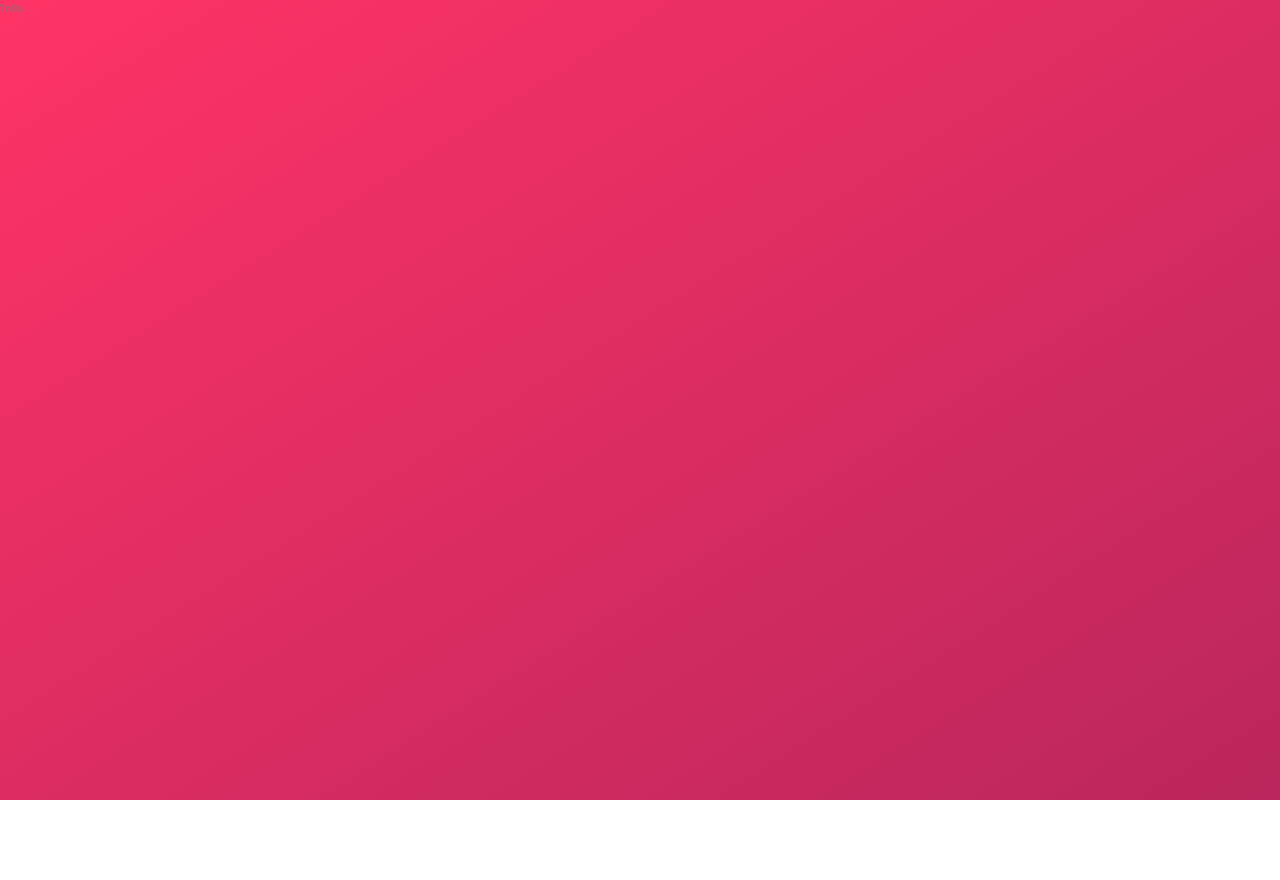
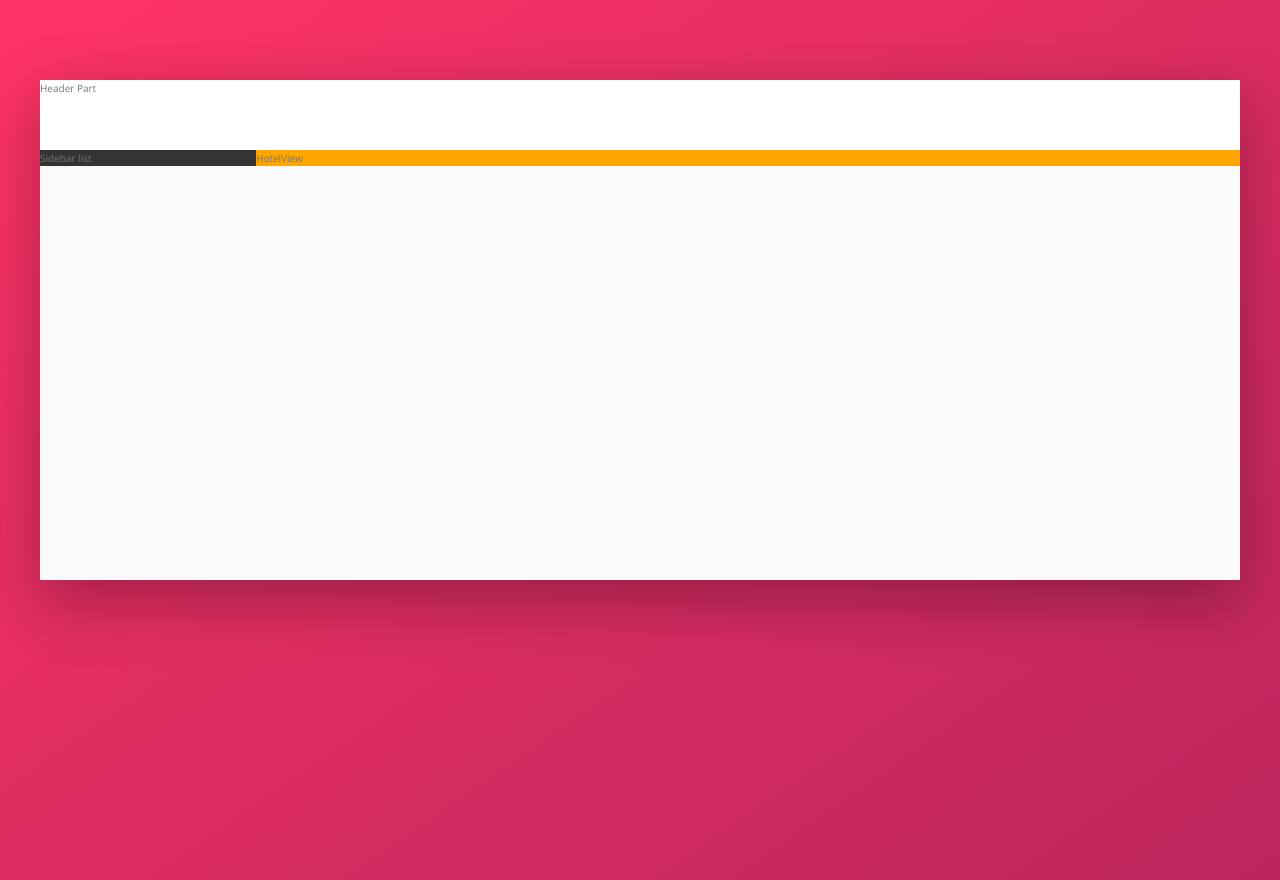
Before and after one commit to abdallah-alaff96/Trillo, a website: page index.html in a window 1280 px wide. Before the commit the page ends 800 px from the top, so only its background shows below. Drawn offline with nearby package versions, Linux system fonts and the light colour scheme.

Commit message:
Start building the layout of the page

```diff
--- a/index.html
+++ b/index.html
@@ -14,6 +14,12 @@
     <title>trillo &mdash; Your all-in-one booking app</title>
   </head>
   <body>
-    Trillo
+    <div class="container">
+      <header class="header">Header Part</header>
+      <div class="content">
+        <nav class="sidebar">Sidebar list</nav>
+        <main class="hotel-view">HotelView</main>
+      </div>
+    </div>
   </body>
 </html>
--- /dev/null
+++ b/sass/_base.scss
@@ -0,0 +1,50 @@
+:root {
+  --color-primary: #eb2f64;
+  --color-primary-light: #ff3366;
+  --color-primary-dark: #ba265d;
+
+  --color-grey-light-1: #faf9f9;
+  --color-grey-light-2: #f4f2f2;
+  --color-grey-light-3: #f0eeee;
+  --color-grey-light-4: #ccc;
+
+  --color-grey-dark-1: #333;
+  --color-grey-dark-2: #777;
+  --color-grey-dark-3: #999;
+
+  --shadow-dark: 0 2rem 6rem rgba(0, 0, 0, 0.3);
+}
+
+* {
+  margin: 0;
+  padding: 0;
+}
+
+*,
+*::before,
+*::after {
+  box-sizing: inherit; // to make everything inherit the border-box in html box-sizing
+}
+
+html {
+  box-sizing: border-box;
+  font-size: 62.5%; // 1rem = 10px, 10px/16px = 62.5%
+}
+
+body {
+  // default body feature
+  font-family: "Open Sans", sans-serif;
+  font-weight: 400;
+  line-height: 1.6;
+  color: var(--color-grey-dark-2);
+
+  // background-image defualt features
+  background-image: linear-gradient(
+    to right bottom,
+    var(--color-primary-light),
+    var(--color-primary-dark)
+  );
+  background-repeat: no-repeat;
+  background-size: cover;
+  min-height: 100vh; // 100vh = 100% of the view port heigh
+}
--- /dev/null
+++ b/sass/_layouts.scss
@@ -0,0 +1,27 @@
+.container {
+  max-width: 120rem;
+  margin: 8rem auto;
+  background-color: var(--color-grey-light-1);
+  box-shadow: var(--shadow-dark);
+  min-height: 50rem;
+}
+
+.header {
+  height: 7rem;
+  background-color: #fff;
+  border-bottom: var(--color-grey-light-2);
+}
+
+.content {
+  display: flex;
+}
+
+.sidebar {
+  background-color: var(--color-grey-dark-1);
+  flex: 0 0 18%;
+}
+
+.hotel-view {
+  background-color: orange;
+  flex: 1;
+}
--- a/sass/main.scss
+++ b/sass/main.scss
@@ -1,48 +1,3 @@
-:root {
-  --color-primary: #eb2f64;
-  --color-primary-light: #ff3366;
-  --color-primary-dark: #ba265d;
-
-  --color-grey-light-1: #faf9f9;
-  --color-grey-light-2: #f4f2f2;
-  --color-grey-light-3: #f0eeee;
-  --color-grey-light-4: #ccc;
-
-  --color-grey-dark-1: #333;
-  --color-grey-dark-2: #777;
-  --color-grey-dark-3: #999;
-}
-
-* {
-  margin: 0;
-  padding: 0;
-}
-
-*,
-*::before,
-*::after {
-  box-sizing: inherit; // to make everything inherit the border-box in html box-sizing
-}
-
-html {
-  box-sizing: border-box;
-  font-size: 62.5%; // 1rem =10px, 10px/16px = 62.5%
-}
-
-body {
-  // default body feature
-  font-family: "Open Sans", sans-serif;
-  font-weight: 400;
-  line-height: 1.6;
-  color: var(--color-grey-dark-2);
-
-  // background-image defualt features
-  background-image: linear-gradient(
-    to right bottom,
-    var(--color-primary-light),
-    var(--color-primary-dark)
-  );
-  background-repeat: no-repeat;
-  background-size: cover;
-  min-height: 100vh; // 100vh = 100% of the view port heigh
-}
+@import "base";
+@import "components";
+@import "layouts";
```
Also changed, not shown: css/style.css, sass/_components.scss (added).
